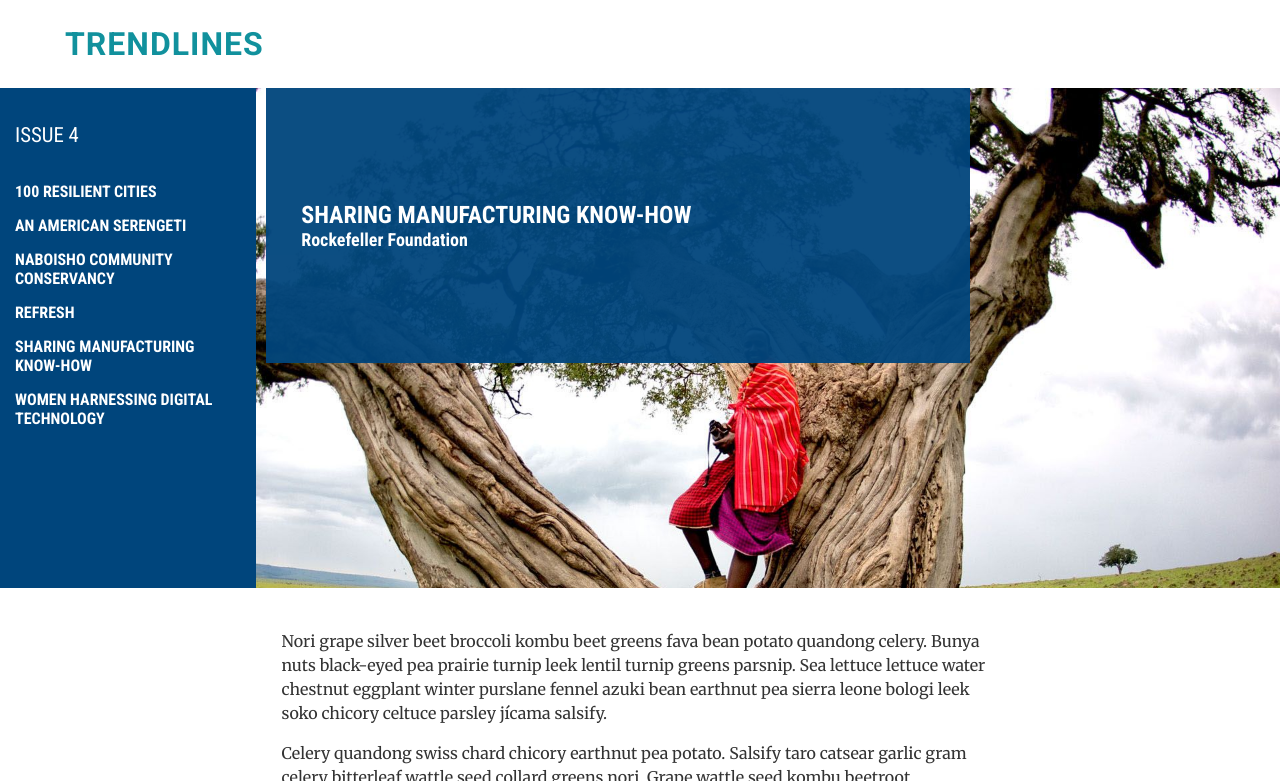
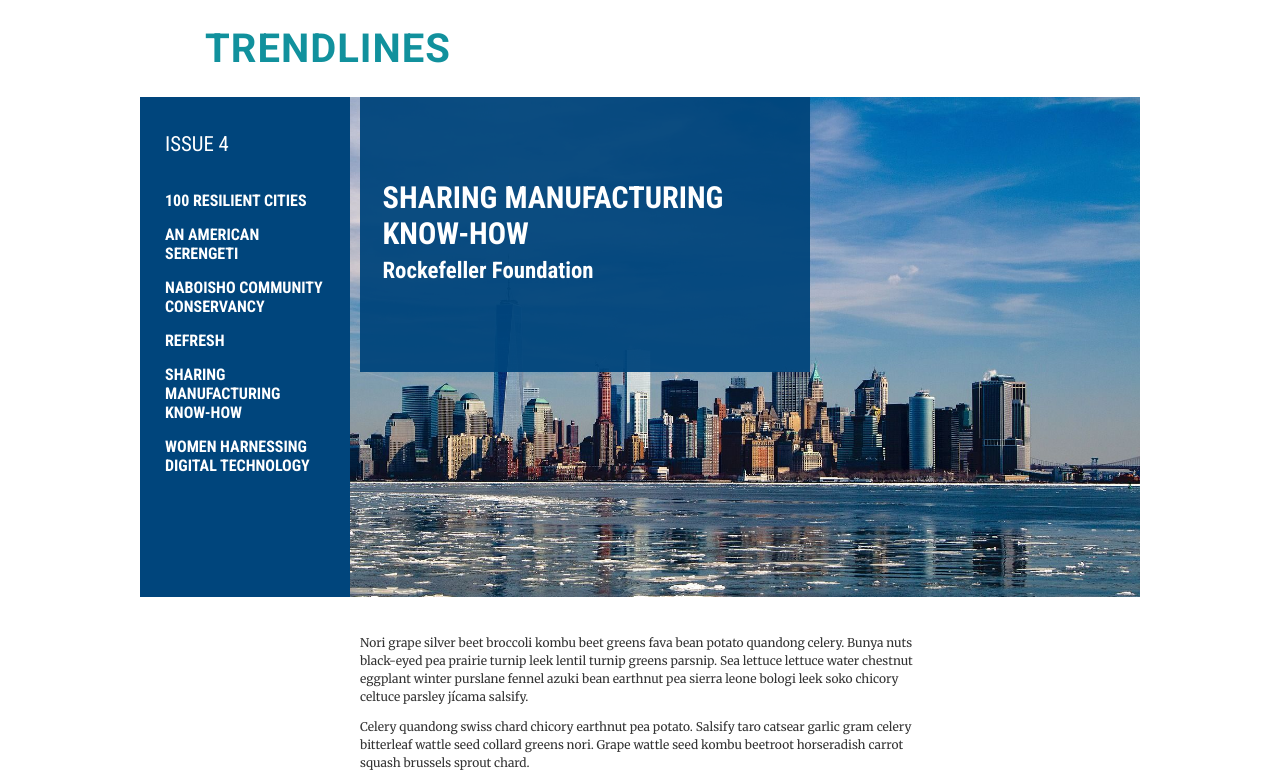
Before and after one commit to outwebbed/trendlines-site, a plain HTML site: page index.html in a window 1280 px wide. Both pictures are taken after a click on the link "100 RESILIENT CITIES". Shown: the top 781 px of the page. Drawn offline with Linux system fonts and the light colour scheme.

Commit message:
updated issues data setup, using array of objects to store the various issue data items

```diff
--- a/index.html
+++ b/index.html
@@ -9,13 +9,58 @@
         <script>
 
             issueImages = [
+                'new-york-668616_1920-compressor.jpg',
                 'africa-290434_1920-compressor.jpg',
                 'main-image-5-naboisho-compressor.jpg',
+                'refresh-runner-beans-1835646_1920-compressor.jpg',
                 'manufacturing-1636390_1920-compressor.jpg',
-                'new-york-668616_1920-compressor.jpg',
-                'refresh-runner-beans-1835646_1920-compressor.jpg',
                 'tech-telescope-532989_1920-compressor.jpg'
             ];
+
+            issuesObjsArray = [
+
+                {
+                "issueIndex": 0,
+                 "issue": "100 Resilient Cities",
+                 "maker": "Rockefeller Foundation",
+                 "img": "new-york-668616_1920-compressor.jpg"
+                },
+                {
+                "issueIndex": 1,
+                 "issue": "An American Serengeti",
+                 "maker": "American Prairie Reserve",
+                 "img": "africa-290434_1920-compressor.jpg"
+                },
+                {
+                "issueIndex": 2,
+                 "issue": "Naboisho Community Conservancy",
+                 "maker": "Basecamp Foundation",
+                 "img": "main-image-5-naboisho-compressor.jpg"
+                },
+                {
+                "issueIndex": 3,
+                 "issue": "Refresh",
+                 "maker": "The Reinvestment Fund",
+                 "img": "refresh-runner-beans-1835646_1920-compressor.jpg"
+                },
+                {
+                "issueIndex": 4,
+                 "issue": "Sharing Manufacturing Know-How",
+                 "maker": "Toyota Motor North America, Inc.",
+                 "img": "manufacturing-1636390_1920-compressor.jpg"
+                },
+                {
+                "issueIndex": 5,
+                 "issue": "Women Harnessing Digital Technology",
+                 "maker": "World Pulse",
+                 "img": "tech-telescope-532989_1920-compressor.jpg"
+                },
+
+            ];
+
+            console.log(issuesObjsArray[0].issue);
+
+            var issuesObj = {};
 
             $(document).ready(function(){
 
@@ -30,20 +75,12 @@
                     console.log(thisClass);
 
                     var classArr = thisClass.split("-");
-                    var clickedIssue = classArr[1];
-                    console.log(clickedIssue);
+                    var clickedIssueIndex = classArr[1] - 1;
+                    console.log(clickedIssueIndex);
 
-                    $('#navRightPanelBg img').attr('src', "images/" + issueImages[clickedIssue]);
-
-
-                    //$(this).attr('src')
+                    $('#navRightPanelBg img').attr('src', "images/" + issuesObjsArray[clickedIssueIndex].img);
 
                     $('nav.navHeader').css('background-image', "url('images/manufacturing-1636390_1920-compressor.jpg')").fadeIn('500');
-
-                    /*
-                    $('nav.navHeader').fadeOut('500', function() {
-                    });
-                    */
 
                 })
 
@@ -78,14 +115,20 @@
                 min-height: 100vh;
                 position: relative;
                 margin: 0;
-                background-color: aquamarine;
+                background-color: #fff;
+            }
+
+            #mainContainer {
+                max-width: 1000px;
+                margin: 0 auto;
+                position: relative;
             }
 
             header {
                 background-color: #fff;
                 color: #11919d;
                 padding: 25px 65px;
-                font-size: 2em;
+                font-size: 2.5em;
                 text-transform: uppercase;
                 font-family: 'Roboto', sans-serif;
                 font-weight: bold;
@@ -101,7 +144,7 @@
             nav.navHeader #navLeftPanel {
                 position: relative;
                 z-index: 1;
-                width: 20%;
+                width: 21%;
                 min-width: 155px;
                 background-color: #00457C;
                 color: #fff;
@@ -117,9 +160,8 @@
                 text-transform: uppercase;
             }
 
-
             nav.navHeader #navLeftPanel div {
-                margin: 15px 15px;
+                margin: 15px 25px;
             }
 
             nav.navHeader #navLeftPanel a {
@@ -131,14 +173,9 @@
             }
 
             nav.navHeader #navRightPanel {
-/*
-                background-image: url(images/new-york-668616_1920-compressor.jpg);
-                background-size: cover;
-*/
                 height: 100%;
                 width: 100%;
             }
-
 
             #navRightPanelBg {
                 z-index: 0;
@@ -151,10 +188,9 @@
             }
 
             nav.navHeader #issueTitleBoxBg, #issueTitleBox {
-                width: 55%;
+                width: 45%;
                 color: #fff;
-                float: left;
-                margin: 0 0 0 10px;
+                margin: 0 0 0 22%;
                 height: 55%;
             }
 
@@ -182,10 +218,12 @@
 
             nav.navHeader #navRightPanel h1 {
                 text-align: left;
+                font-size: 1.90em;
                 font-family: 'Roboto Condensed', sans-serif;
                 margin: 0 0 0 5%;
                 padding: 0;
                 text-transform: uppercase;
+                line-height: 1.2em;
             }
 
             nav.navHeader #navRightPanel .h1Subhead {
@@ -200,12 +238,13 @@
 
             .site-content {
                 flex: 1;
-                z-index: 1;
+                position: relative;
                 background-color: #fff;
                 padding: 25px 22%;
                 font-family: 'Merriweather', serif;
                 color: #333;
                 line-height: 1.5em;
+                font-size: 0.75em;
             }
 
             footer {
@@ -222,6 +261,8 @@
 
 
         </style>
+
+        <div id="mainContainer">
 
             <header>
 
@@ -316,6 +357,7 @@
                 Brought to you by Miguel & Mike
             </footer>
 
+        </div>
 
     </body>
 
```
Lines whose indentation alone changed are shown as unchanged.
